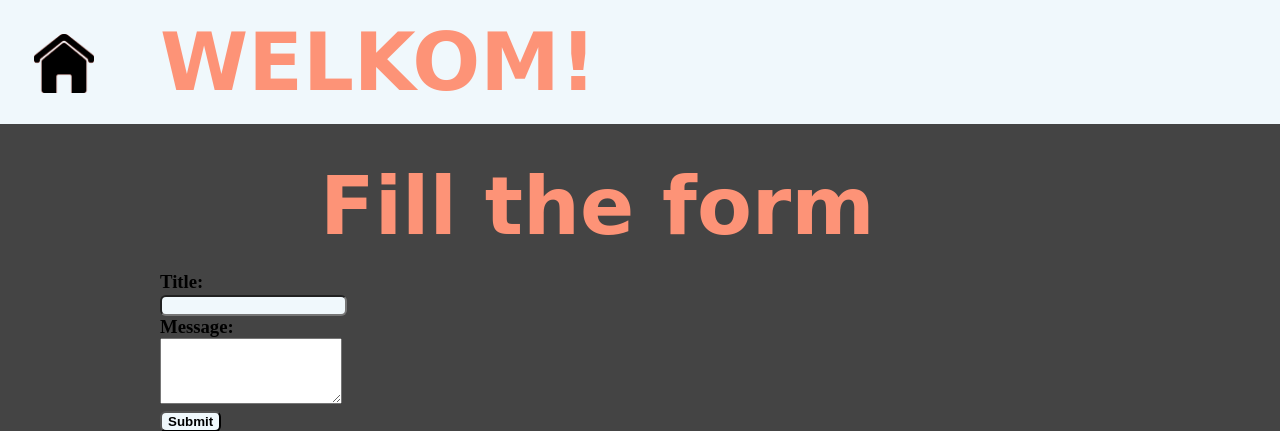
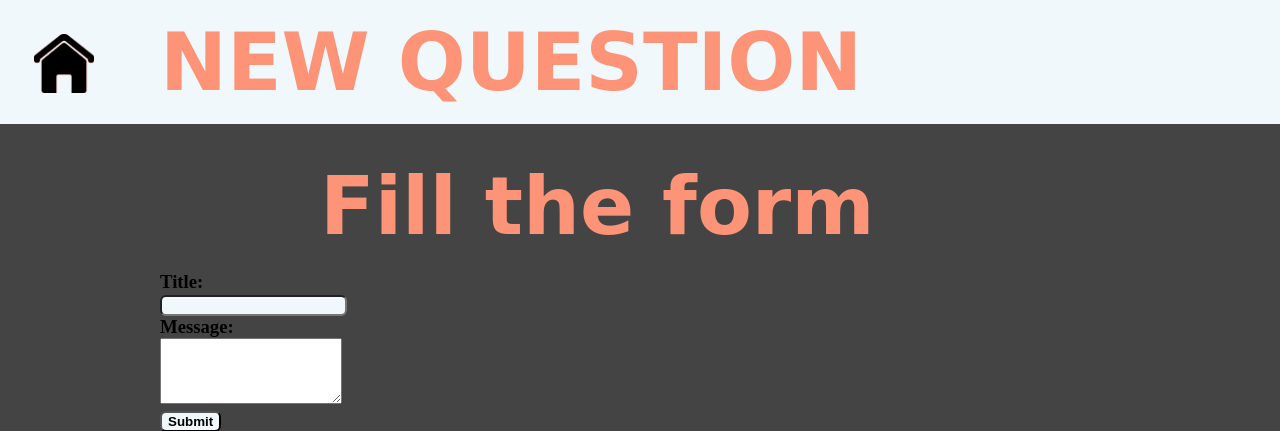
Before and after one commit to jonatanUri/AskMate, a Flask app: page /new-question in a window 1280 px wide. Shown: the top 431 px of the page. Run offline with Flask 2, Linux system fonts and the light colour scheme.

Commit message:
started working on the styling of new question, question page, new answer, new comment pages

```diff
--- a/templates/new-question.html
+++ b/templates/new-question.html
@@ -4,7 +4,7 @@
     <meta charset="utf-8">
     <title>Ask a question</title>
     <link rel="stylesheet" href="/static/style.css">
-    <div class="header"> <a href="/"><img src="/static/images/home_button.png" class="home-button"></a><h1>WELKOM!</h1></div>
+    <div class="header"> <a href="/"><img src="/static/images/home_button.png" class="home-button"></a><h1>NEW QUESTION</h1></div>
 </head>
 <body>
 <h1>Fill the form</h1>
```
